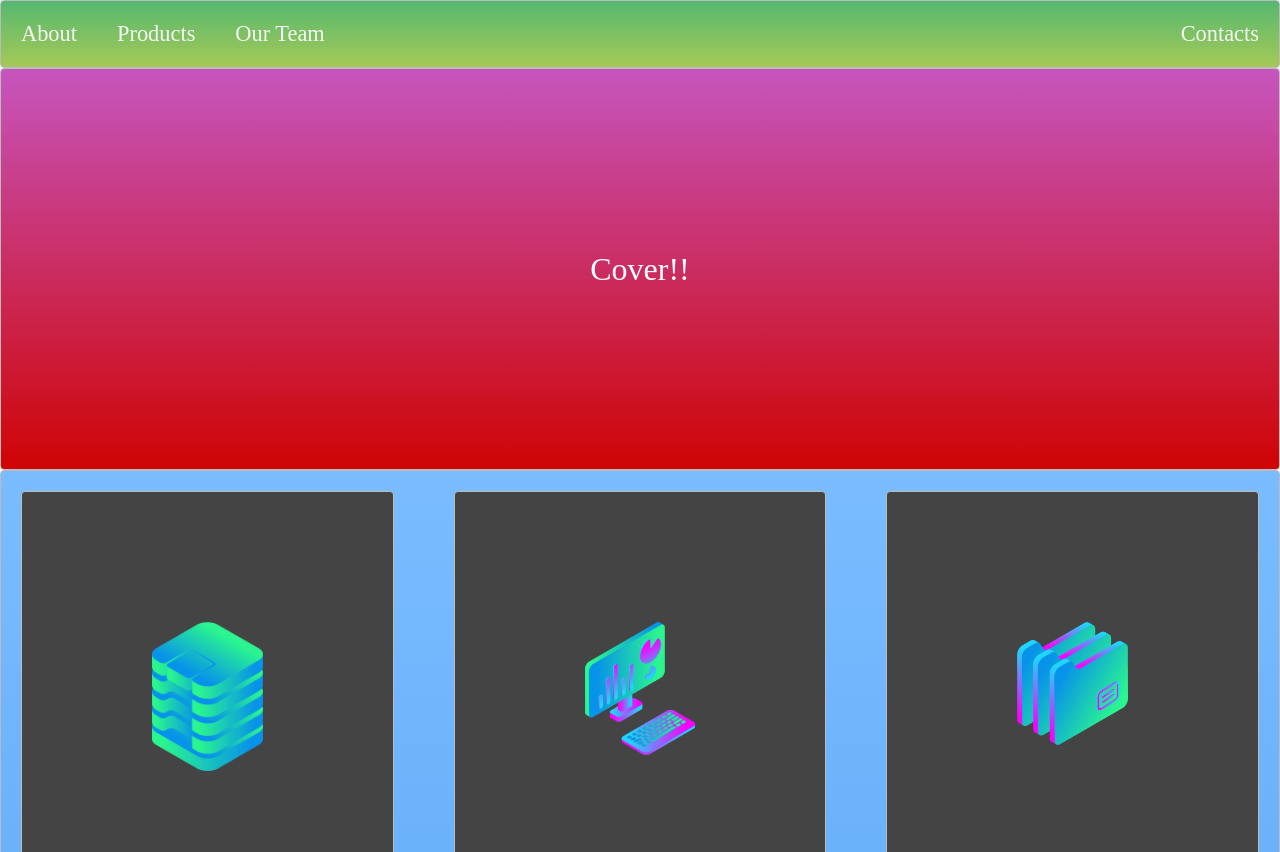
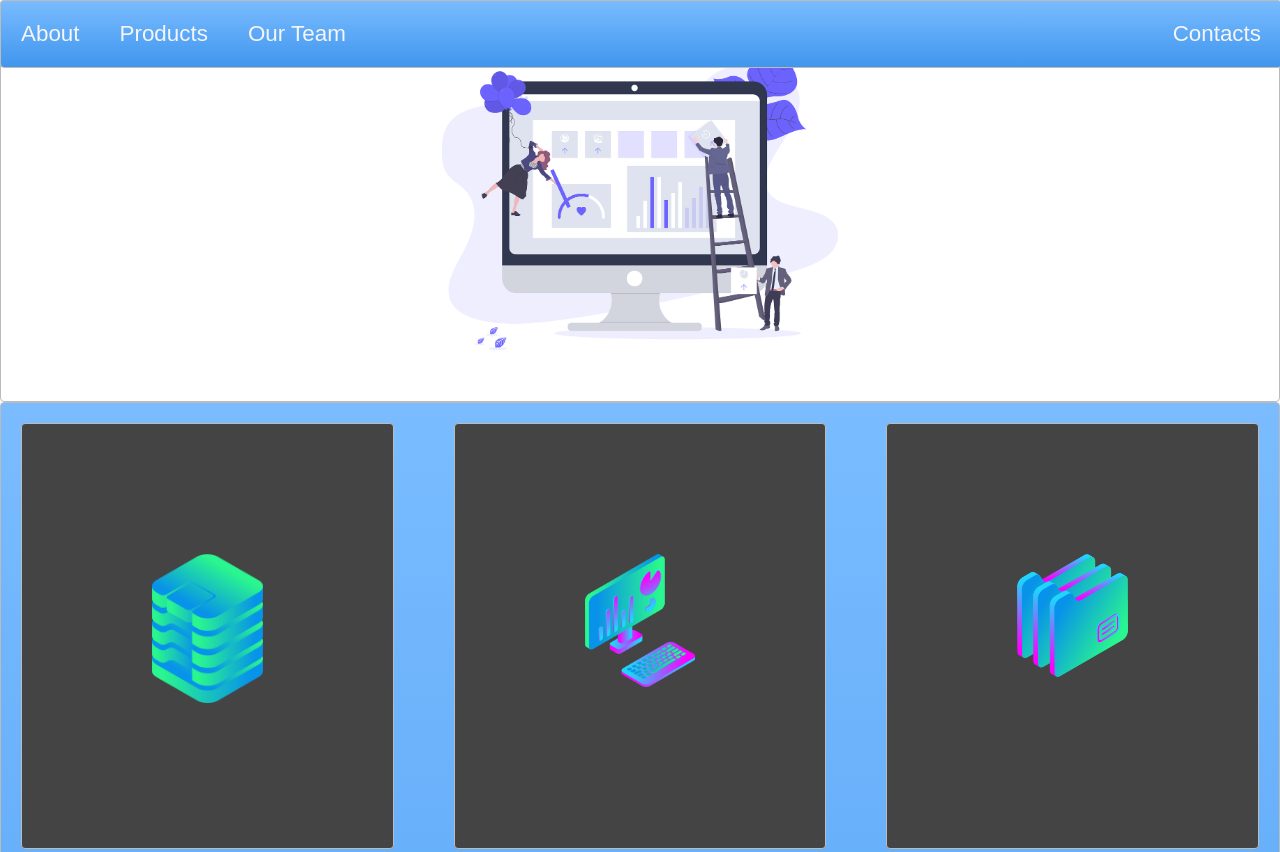
Before and after one commit to JADundee/CSS-project, a plain HTML site: page index.html in a window 1280 px wide. Shown: the top 852 px of the page. Drawn offline with Linux system fonts and the light colour scheme.

Commit message:
Complete

```diff
--- a/index.html
+++ b/index.html
@@ -5,7 +5,7 @@
   <link rel="stylesheet" href="style.css">
 </head>
 <body>
-  <nav class="zone green">
+  <nav class="zone blue sticky">
     <ul class="main-nav">
       <li><a href="">About</a></li>
       <li><a href="">Products</a></li>
@@ -13,7 +13,7 @@
       <li class="push"><a href="">Contacts</a></li>
     </ul>
   </nav>
-  <div class="container zone red">Cover!!</div>
+  <div class="container zone"><img class="cover" src="./img/undraw.png" alt=""></div>
   <div class="zone blue grid-wrapper">
     <div class="box zone"><img src="./img/data_storage_2_2.png"></div>
     <div class="box zone"><img src="./img/desktop_analytics_2.png"></div>
@@ -23,7 +23,7 @@
     <div class="box zone"><img src="./img/server_2_2.png"></div>
     <div class="box zone"><img src="./img/server_3.png"></div>
     <div class="box zone"><img src="./img/server_safe_2.png"></div>
-    <div class="box zone"><img src="./img/undraw.png"></div>
+
   </div>
   <footer class="zone yellow">Footer</footer>
 </body>
--- a/style.css
+++ b/style.css
@@ -1,7 +1,9 @@
 * {
     padding: 0;
     margin: 0;
+    font-family: Arial, Helvetica, sans-serif;
 }
+
 
 .zone {
     /* padding:30px 50px;
@@ -20,6 +22,13 @@
     -moz-box-shadow:rgba(0,0,0,0.8) 0px 5px 15px, inset rgba(0,0,0,0.15) 0px -10px 20px;
     -o-box-shadow:rgba(0,0,0,0.8) 0px 5px 15px, inset rgba(0,0,0,0.15) 0px -10px 20px;
     box-shadow:rgba(0,0,0,0.8) 0px 5px 15px, inset rgba(0,0,0,0.15) 0px -10px 20px;
+}
+
+.box:hover {
+    -webkit-box-transform: rotate(-7deg);
+    -moz-box-transform: rotate(-7deg);
+    -o-box-transform: rotate(-7deg);
+    transform: rotate(-7deg);
 }
 
 
@@ -53,6 +62,12 @@ a {
     }
 }
 
+.sticky {
+    position: fixed;
+    top: 0;
+    width: 100%;
+}
+
 /* COVER */
 
 .container {
@@ -60,6 +75,10 @@ a {
     align-items: center;
     justify-content: center;
     height: 50vh;
+}
+
+.cover {
+    width: 30rem;
 }
 
 
```
